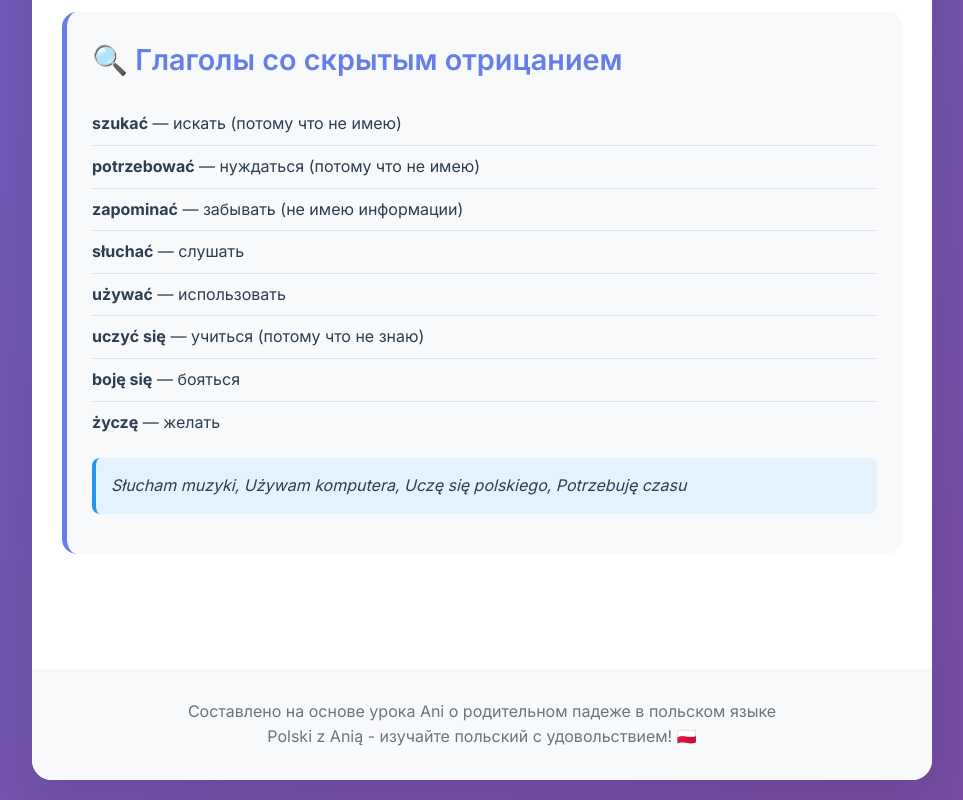
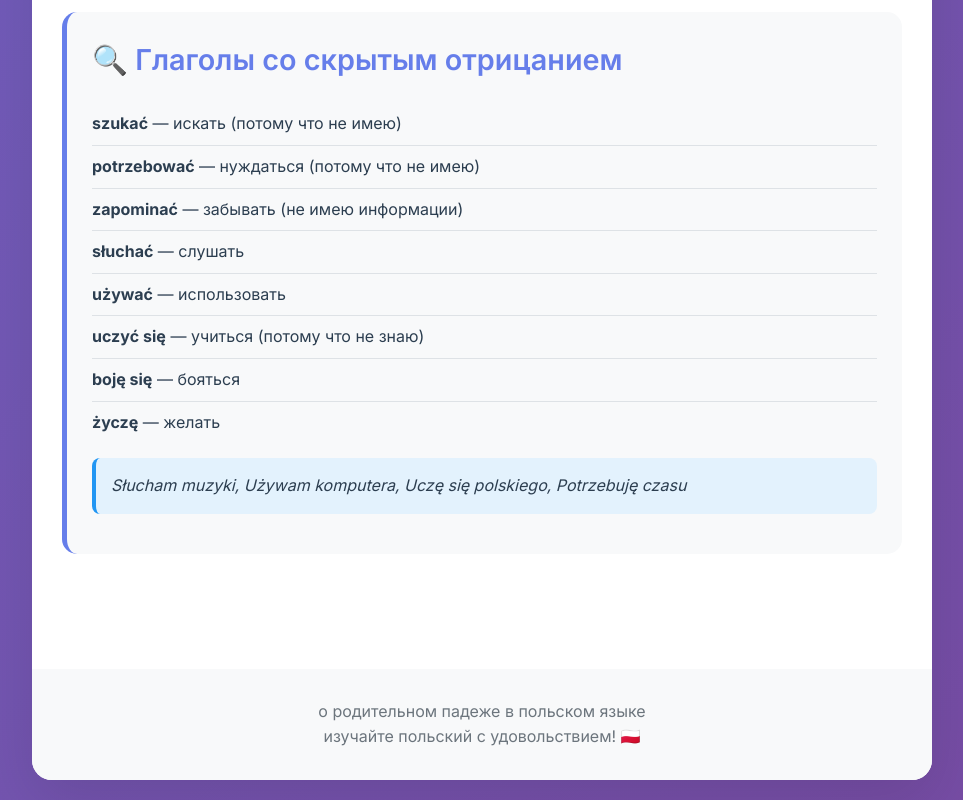
Before and after one commit to Pavelv1999/dopelniacz, a plain HTML site: page index.html in a window 1280 px wide. Shown: the part 4135-4935 px from the top of the page, without its empty margins (158-1121 px from the left). Drawn offline with Linux system fonts and the light colour scheme.

Commit message:
Update index.html

```diff
--- a/index.html
+++ b/index.html
@@ -443,8 +443,8 @@
         </div>
 
         <div class="footer">
-            <p>Составлено на основе урока Ani о родительном падеже в польском языке</p>
-            <p>Polski z Anią - изучайте польский с удовольствием! 🇵🇱</p>
+            <p>  о родительном падеже в польском языке</p>
+            <p>изучайте польский с удовольствием! 🇵🇱</p>
         </div>
     </div>
 
```
